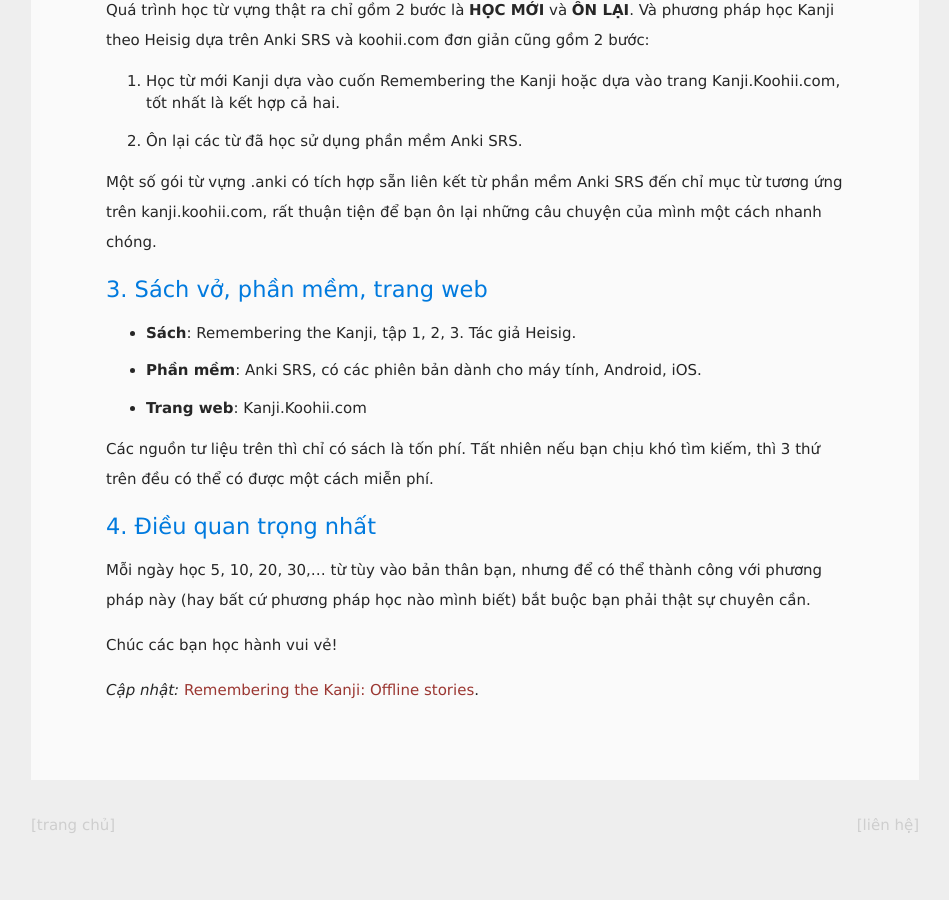
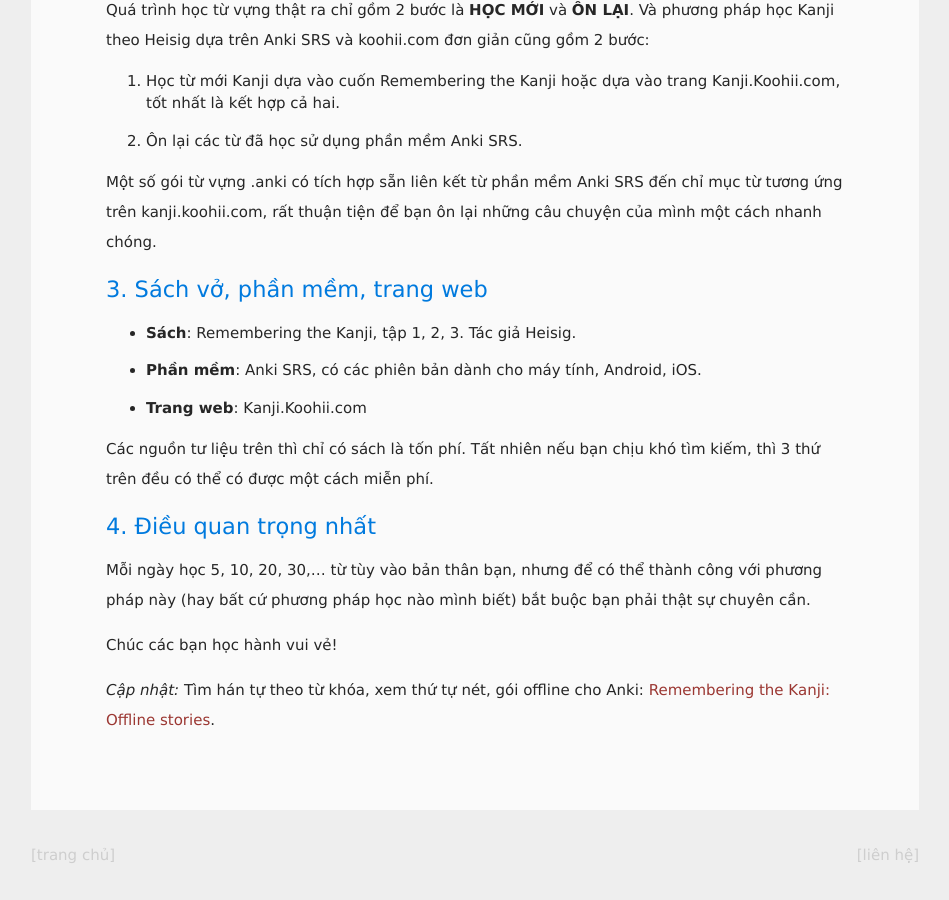
Before and after one commit to hochanh/rblog, a Jekyll site: the page built from _posts/2014-04-05-hoc-kanji-theo-heisig.md, in a window 1280 px wide and 900 px high, scrolled down 1664 px. Shown: the whole window, without its empty margins (165-1114 px from the left). Built offline with Jekyll 4.4.1, drawn with Linux system fonts in a browser that asks for light colours; before the commit the page ends 2534 px from its top, so only the background shows below that.

Commit message:
update kanji search

```diff
--- a/_posts/2014-04-05-hoc-kanji-theo-heisig.md
+++ b/_posts/2014-04-05-hoc-kanji-theo-heisig.md
@@ -56,4 +56,4 @@
 Chúc các bạn học hành vui vẻ!
 
 
-*Cập nhật:* [Remembering the Kanji: Offline stories](../remembering-the-kanji-offline-stories).
+*Cập nhật:* Tìm hán tự theo từ khóa, xem thứ tự nét, gói offline cho Anki: [Remembering the Kanji: Offline stories](../remembering-the-kanji-offline-stories).
```
